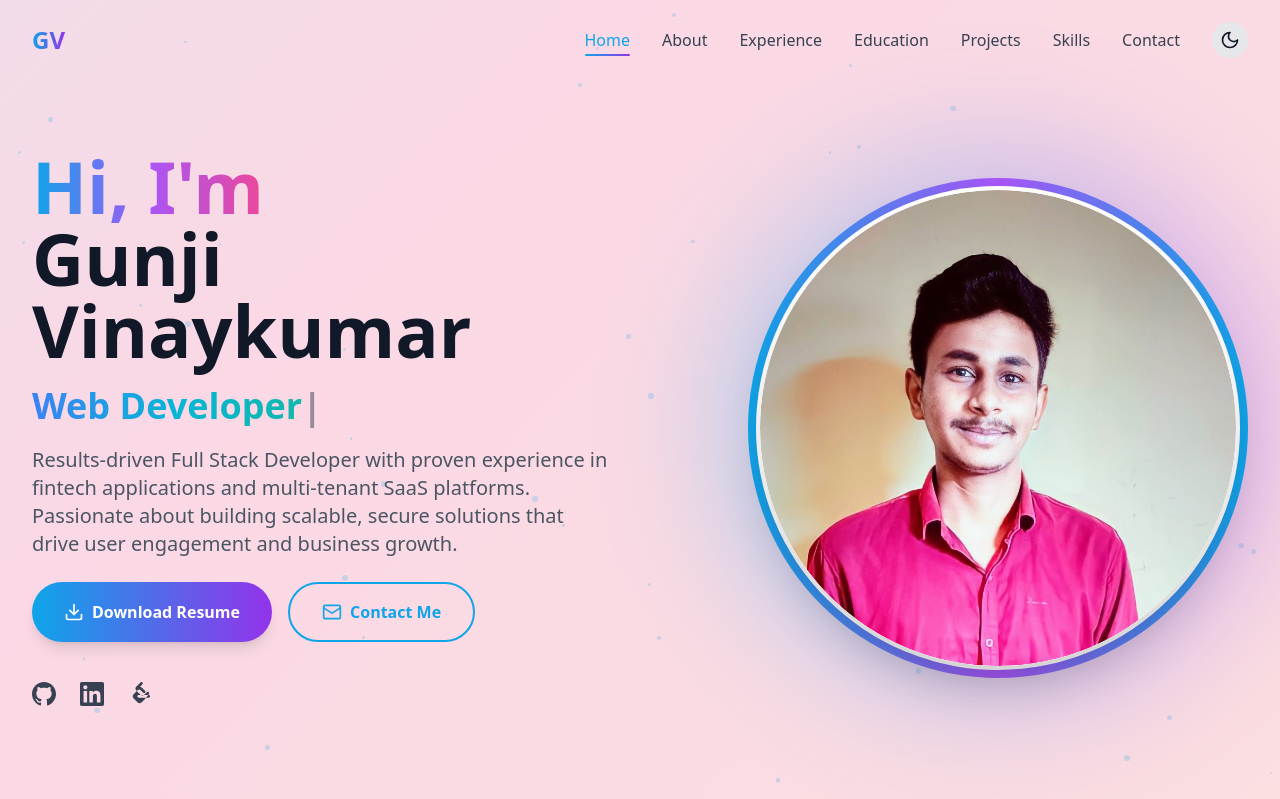
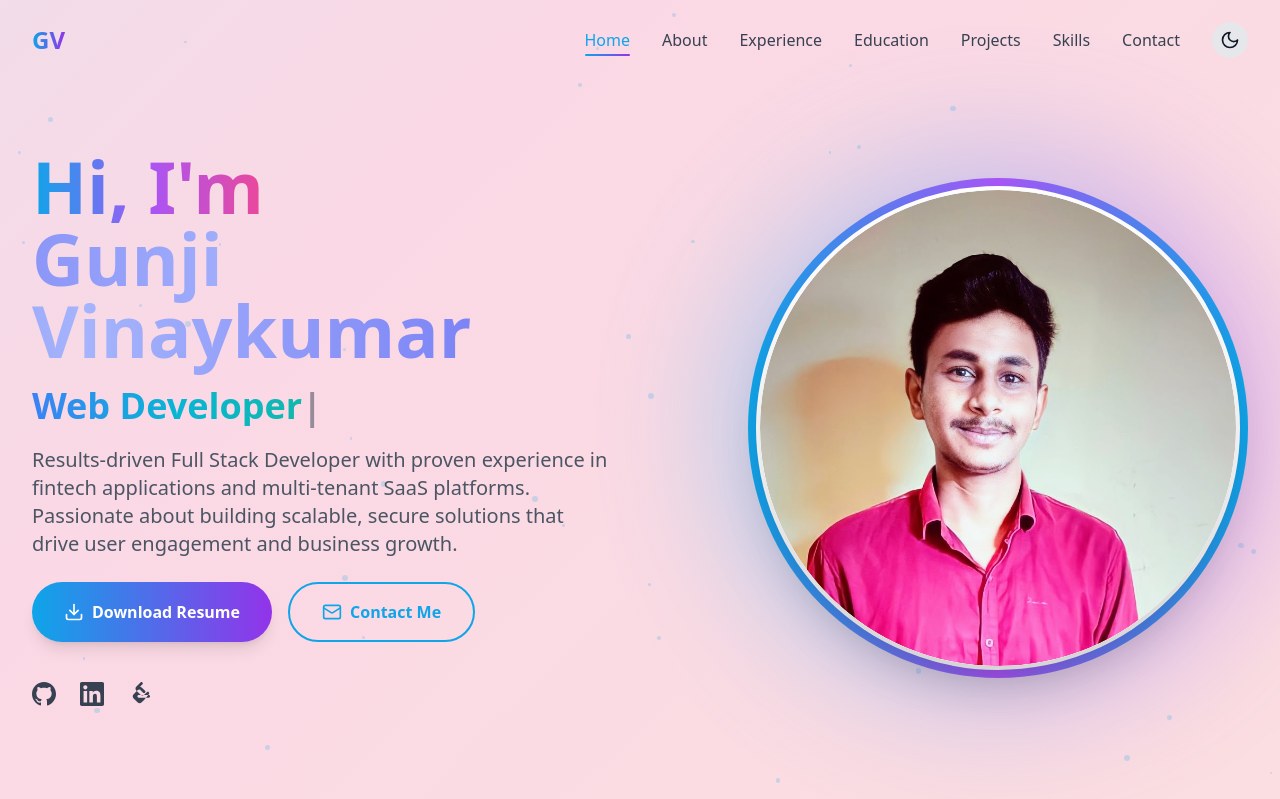
Before and after one commit to gunjivinay/Vinay-Portfolio, a Next.js app: page / in a window 1280 px wide. Shown: the top 799 px of the page. Built offline with nearby package versions, Linux system fonts and the light colour scheme.

Commit message:
UI Changes

```diff
--- a/components/sections/Hero.tsx
+++ b/components/sections/Hero.tsx
@@ -110,7 +110,7 @@ export default function Hero() {
                   Hi, I&apos;m
                 </span>
                 <br />
-                <span className="text-gray-900 dark:text-white">
+                <span className="bg-gradient-to-r from-[#6366f1] via-[#a5b4fc] to-[#6366f1] bg-clip-text text-transparent bg-[length:200%_auto] animate-shine">
                   Gunji Vinaykumar
                 </span>
               </h1>
@@ -179,7 +179,7 @@ export default function Hero() {
                 className="text-gray-700 dark:text-gray-300 hover:text-primary-500 transition-colors"
               >
                 <svg className="w-6 h-6" fill="currentColor" viewBox="0 0 24 24">
-                  <path d="M12 0c-6.626 0-12 5.373-12 12 0 5.302 3.438 9.8 8.207 11.387.599.111.793-.261.793-.577v-2.234c-3.338.726-4.033-1.416-4.033-1.416-.546-1.387-1.333-1.756-1.333-1.756-1.089-.745.083-.729.083-.729 1.205.084 1.839 1.237 1.839 1.237 1.07 1.834 2.807 1.304 3.492.997.107-.775.418-1.305.762-1.604-2.665-.305-5.467-1.334-5.467-5.931 0-1.311.469-2.381 1.236-3.221-.124-.303-.535-1.524.117-3.176 0 0 1.008-.322 3.301 1.23.957-.266 1.983-.399 3.003-.404 1.02.005 2.047.138 3.006.404 2.291-1.552 3.297-1.23 3.297-1.23.653 1.653.242 2.874.118 3.176.77.84 1.235 1.911 1.235 3.221 0 4.609-2.807 5.624-5.479 5.921.43.372.823 1.102.823 2.222v3.293c0 .319.192.694.801.576 4.765-1.589 8.199-6.086 8.199-11.386 0-6.627-5.373-12-12-12z"/>
+                  <path d="M12 0c-6.626 0-12 5.373-12 12 0 5.302 3.438 9.8 8.207 11.387.599.111.793-.261.793-.577v-2.234c-3.338.726-4.033-1.416-4.033-1.416-.546-1.387-1.333-1.756-1.333-1.756-1.089-.745.083-.729.083-.729 1.205.084 1.839 1.237 1.839 1.237 1.07 1.834 2.807 1.304 3.492.997.107-.775.418-1.305.762-1.604-2.665-.305-5.467-1.334-5.467-5.931 0-1.311.469-2.381 1.236-3.221-.124-.303-.535-1.524.117-3.176 0 0 1.008-.322 3.301 1.23.957-.266 1.983-.399 3.003-.404 1.02.005 2.047.138 3.006.404 2.291-1.552 3.297-1.23 3.297-1.23.653 1.653.242 2.874.118 3.176.77.84 1.235 1.911 1.235 3.221 0 4.609-2.807 5.624-5.479 5.921.43.372.823 1.102.823 2.222v3.293c0 .319.192.694.801.576 4.765-1.589 8.199-6.086 8.199-11.386 0-6.627-5.373-12-12-12z" />
                 </svg>
               </motion.a>
 
@@ -191,7 +191,7 @@ export default function Hero() {
                 className="text-gray-700 dark:text-gray-300 hover:text-primary-500 transition-colors"
               >
                 <svg className="w-6 h-6" fill="currentColor" viewBox="0 0 24 24">
-                  <path d="M20.447 20.452h-3.554v-5.569c0-1.328-.027-3.037-1.852-3.037-1.853 0-2.136 1.445-2.136 2.939v5.667H9.351V9h3.414v1.561h.046c.477-.9 1.637-1.85 3.37-1.85 3.601 0 4.267 2.37 4.267 5.455v6.286zM5.337 7.433c-1.144 0-2.063-.926-2.063-2.065 0-1.138.92-2.063 2.063-2.063 1.14 0 2.064.925 2.064 2.063 0 1.139-.925 2.065-2.064 2.065zm1.782 13.019H3.555V9h3.564v11.452zM22.225 0H1.771C.792 0 0 .774 0 1.729v20.542C0 23.227.792 24 1.771 24h20.451C23.2 24 24 23.227 24 22.271V1.729C24 .774 23.2 0 22.222 0h.003z"/>
+                  <path d="M20.447 20.452h-3.554v-5.569c0-1.328-.027-3.037-1.852-3.037-1.853 0-2.136 1.445-2.136 2.939v5.667H9.351V9h3.414v1.561h.046c.477-.9 1.637-1.85 3.37-1.85 3.601 0 4.267 2.37 4.267 5.455v6.286zM5.337 7.433c-1.144 0-2.063-.926-2.063-2.065 0-1.138.92-2.063 2.063-2.063 1.14 0 2.064.925 2.064 2.063 0 1.139-.925 2.065-2.064 2.065zm1.782 13.019H3.555V9h3.564v11.452zM22.225 0H1.771C.792 0 0 .774 0 1.729v20.542C0 23.227.792 24 1.771 24h20.451C23.2 24 24 23.227 24 22.271V1.729C24 .774 23.2 0 22.222 0h.003z" />
                 </svg>
               </motion.a>
 
@@ -203,7 +203,7 @@ export default function Hero() {
                 className="text-gray-700 dark:text-gray-300 hover:text-primary-500 transition-colors"
               >
                 <svg className="w-6 h-6" fill="currentColor" viewBox="0 0 24 24">
-                  <path d="M16.102 17.93l-2.697 2.607c-.466.467-1.111.662-1.823.662s-1.357-.195-1.824-.662l-4.332-4.363c-.467-.467-.702-1.15-.702-1.863s.235-1.357.702-1.824l4.319-4.38c.467-.467 1.125-.645 1.837-.645s.357.195.824.662l2.697 2.606c.514.515 1.365.497 1.9-.038.535-.536.553-1.387.038-1.901l-2.609-2.636a5.055 5.055 0 0 0-2.445-1.337l2.467-2.503c.516-.514.498-1.365-.037-1.9-.535-.535-1.386-.553-1.899-.039l-4.319 4.38c-.467.467-.702 1.15-.702 1.863s.235 1.357.702 1.824l4.332 4.363c.467.467 1.111.662 1.824.662s1.357-.195 1.823-.662l2.697-2.607c.514-.514 1.365-.497 1.9.038.535.535.553 1.387.038 1.901zM20.811 13.01H10.666c-.702 0-1.27.604-1.27 1.346s.568 1.346 1.27 1.346h10.145c.701 0 1.27-.604 1.27-1.346s-.569-1.346-1.27-1.346z"/>
+                  <path d="M16.102 17.93l-2.697 2.607c-.466.467-1.111.662-1.823.662s-1.357-.195-1.824-.662l-4.332-4.363c-.467-.467-.702-1.15-.702-1.863s.235-1.357.702-1.824l4.319-4.38c.467-.467 1.125-.645 1.837-.645s.357.195.824.662l2.697 2.606c.514.515 1.365.497 1.9-.038.535-.536.553-1.387.038-1.901l-2.609-2.636a5.055 5.055 0 0 0-2.445-1.337l2.467-2.503c.516-.514.498-1.365-.037-1.9-.535-.535-1.386-.553-1.899-.039l-4.319 4.38c-.467.467-.702 1.15-.702 1.863s.235 1.357.702 1.824l4.332 4.363c.467.467 1.111.662 1.824.662s1.357-.195 1.823-.662l2.697-2.607c.514-.514 1.365-.497 1.9.038.535.535.553 1.387.038 1.901zM20.811 13.01H10.666c-.702 0-1.27.604-1.27 1.346s.568 1.346 1.27 1.346h10.145c.701 0 1.27-.604 1.27-1.346s-.569-1.346-1.27-1.346z" />
                 </svg>
               </motion.a>
             </motion.div>
--- a/tailwind.config.ts
+++ b/tailwind.config.ts
@@ -32,6 +32,7 @@ const config: Config = {
         'gradient': 'gradient 15s ease infinite',
         'float': 'float 6s ease-in-out infinite',
         'glow': 'glow 2s ease-in-out infinite alternate',
+        'shine': 'shine 3s linear infinite',
       },
       keyframes: {
         gradient: {
@@ -43,6 +44,10 @@ const config: Config = {
             'background-size': '200% 200%',
             'background-position': 'right center'
           },
+        },
+        shine: {
+          '0%': { backgroundPosition: '0% center' },
+          '100%': { backgroundPosition: '200% center' },
         },
         float: {
           '0%, 100%': { transform: 'translateY(0px)' },
```
